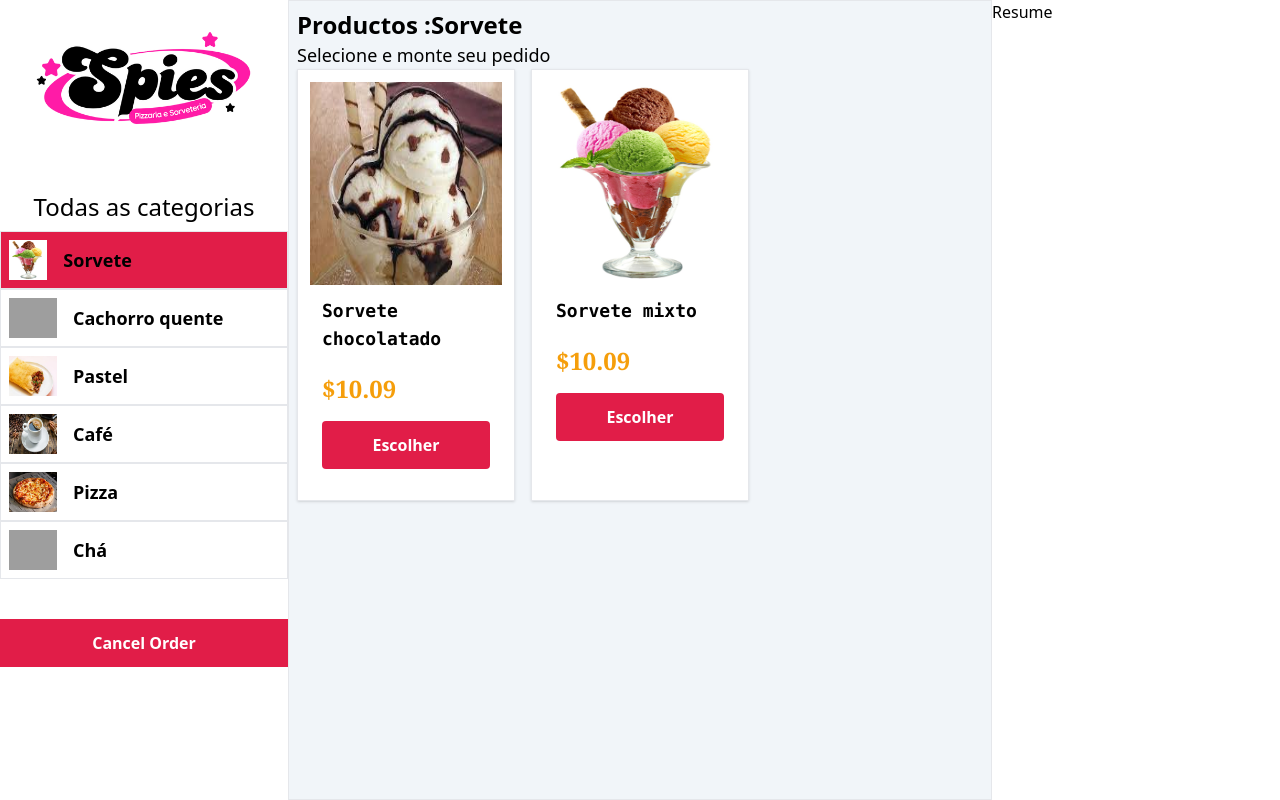
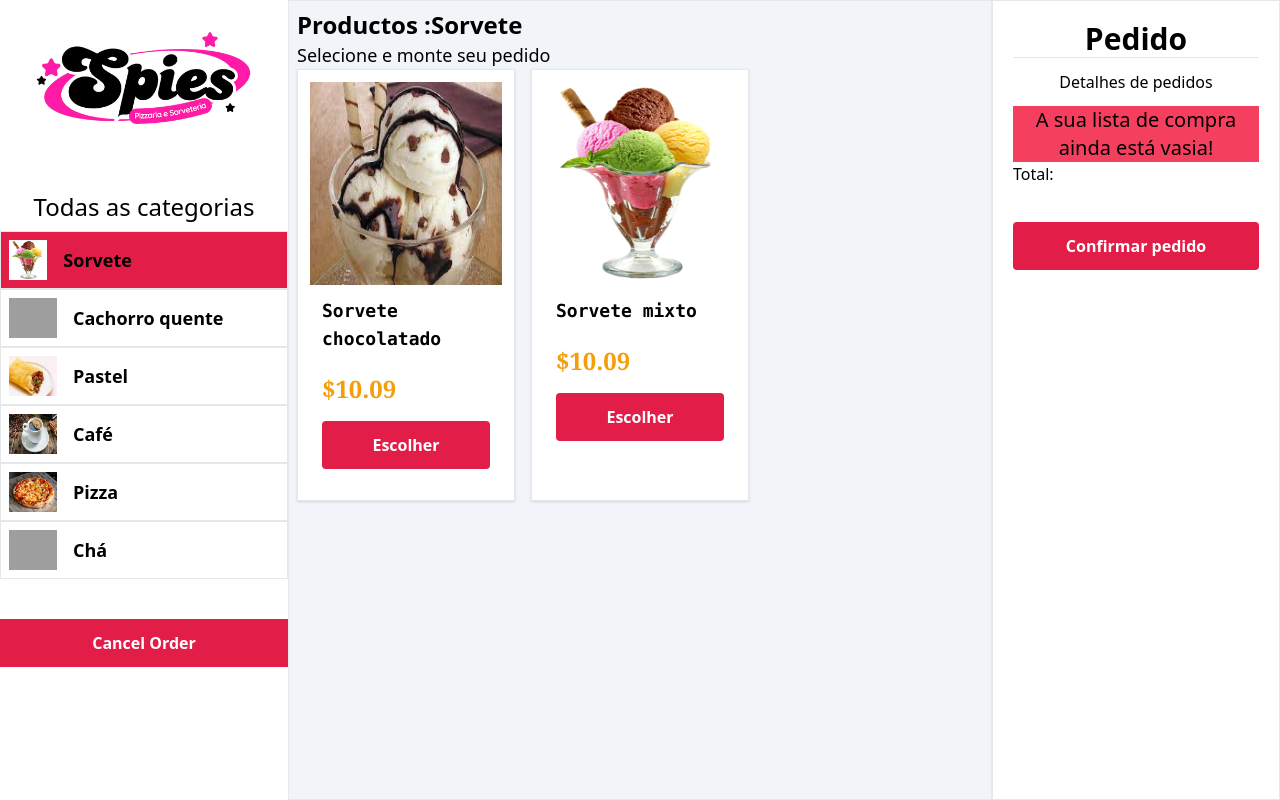
Before and after one commit to maxiamikel19/pizzaria-app, a React (Vite) app: page / in a window 1280 px wide. Built offline with nearby package versions, Linux system fonts and the light colour scheme; grey boxes are pictures that could not be loaded.

Commit message:
Implementar a section pedido (1a pte)

```diff
--- /dev/null
+++ b/src/components/ProducrResume.jsx
@@ -0,0 +1,38 @@
+export default function ProductResume({product}){
+    //console.log(product)
+    return (
+        <div className="space-y-1 p-4 border-b-2">
+          <div className="space-y-2 pb-10">
+            <p className="text-sm font-normal">Produto: {product.name}</p>
+            <p className="text-sm font-noemal ">QTD: {product.quantity}</p>
+            <p className="text-sm font-noemal text-amber-500">
+              Precio: {product.price}
+            </p>
+            <p className="text-lg text-gray-700">
+              Subtotal: {product.price * product.quantity}
+            </p>
+          </div>
+
+          <div className="flex justify-around gap-2 pb-4">
+            <button
+              type="button"
+              className="bg-sky-700 p-2 text-white rounded-md font-bold uppercase shadow-md text-center"
+            >
+              <svg xmlns="http://www.w3.org/2000/svg" fill="none" viewBox="0 0 24 24" stroke-width="1.5" stroke="currentColor" className="size-4">
+                <path stroke-linecap="round" stroke-linejoin="round" d="m16.862 4.487 1.687-1.688a1.875 1.875 0 1 1 2.652 2.652L10.582 16.07a4.5 4.5 0 0 1-1.897 1.13L6 18l.8-2.685a4.5 4.5 0 0 1 1.13-1.897l8.932-8.931Zm0 0L19.5 7.125M18 14v4.75A2.25 2.25 0 0 1 15.75 21H5.25A2.25 2.25 0 0 1 3 18.75V8.25A2.25 2.25 0 0 1 5.25 6H10" />
+            </svg>
+
+            </button>
+            <button
+              type="button"
+              className="bg-red-700 p-2 text-white rounded-md font-bold uppercase shadow-md text-center"
+            >
+              <svg xmlns="http://www.w3.org/2000/svg" fill="none" viewBox="0 0 24 24" stroke-width="1.5" stroke="currentColor" className="size-4">
+                  <path stroke-linecap="round" stroke-linejoin="round" d="m20.25 7.5-.625 10.632a2.25 2.25 0 0 1-2.247 2.118H6.622a2.25 2.25 0 0 1-2.247-2.118L3.75 7.5m6 4.125 2.25 2.25m0 0 2.25 2.25M12 13.875l2.25-2.25M12 13.875l-2.25 2.25M3.375 7.5h17.25c.621 0 1.125-.504 1.125-1.125v-1.5c0-.621-.504-1.125-1.125-1.125H3.375c-.621 0-1.125.504-1.125 1.125v1.5c0 .621.504 1.125 1.125 1.125Z" />
+            </svg>
+
+            </button>
+          </div>
+        </div>
+      );
+}
--- a/src/components/ProductModal.jsx
+++ b/src/components/ProductModal.jsx
@@ -1,11 +1,22 @@
 import usePizzaria from "../hooks/usePizzaria"
 import { moneyFormatter } from "../helpers"
-import { useState } from "react"
+import { useState, useEffect } from "react"
+
 
 export default function ProductModal(){
 
-    const {product, handlerClickModal} = usePizzaria()
+    const {product, handlerClickModal, handleAddProduct, order} = usePizzaria()
     const [quantity, setQuantity] = useState(1)
+    const [edit, setEdit] = useState(false)
+
+    useEffect(() =>{
+        if(order.some(orderState => orderState.id === product.id)){
+            const produtEdit = order.filter(orderState => orderState.id === product.id)[0]
+            setQuantity(produtEdit.quantity)
+            setEdit(true)
+        }
+    },[order]
+    )
 
     const plusQuantity = () => {
         if(quantity == 10){
@@ -29,7 +40,7 @@ export default function ProductModal(){
             </div>
             <div className="md:w-2/3">
                 <div className="flex justify-end" onClick={handlerClickModal}>
-                    <svg xmlns="http://www.w3.org/2000/svg" fill="none" viewBox="0 0 24 24" strokeWidth={1.5} stroke="currentColor" className="size-6">
+                    <svg xmlns="http://www.w3.org/2000/svg" fill="none" viewBox="0 0 24 24" strokeWidth={1.5} stroke="currentColor" className="size-6 cursor-pointer">
                         <path strokeLinecap="round" strokeLinejoin="round" d="M6 18 18 6M6 6l12 12" />
                     </svg>
                 </div>
@@ -52,7 +63,7 @@ export default function ProductModal(){
                         </svg>
                     </button>
 
-                    <p className="text-amber-500 font-serif"> {quantity} </p>
+                    <p className="text-amber-500 font-serif font-bold"> {quantity} </p>
 
                     <button type="button" className="text-sm ml-3" onClick={() => minusQuantity()}>
                         <svg xmlns="http://www.w3.org/2000/svg" fill="none" viewBox="0 0 24 24" strokeWidth={1.5} stroke="currentColor" className="size-6">
@@ -61,8 +72,12 @@ export default function ProductModal(){
                     </button>
                  </div>
 
-                <button className="text-lg font-normal cursor-pointer truncate rounded-xl mt-10 flex bg-rose-500 hover:bg-rose-700 pt-3 pb-3 pl-5 pr-5 text-center" type="button">
-                    Adicionar no carrinho
+                <button
+                    className="text-center bg-rose-600 w-full mt-4 p-3 font-bold truncate  text-white rounded"
+                    type="button"
+                    onClick={() => {handleAddProduct({quantity,...product }), handlerClickModal()}}
+                >
+                    {edit ? 'Salvar' : ' Adicionar no carrinho'}
                 </button>
             </div>
         </div>
--- a/src/components/Resume.jsx
+++ b/src/components/Resume.jsx
@@ -1,7 +1,41 @@
+import usePizzaria from "../hooks/usePizzaria";
+import ProductResume from "./ProducrResume"
+
 export default function Resume(){
+
+    const {order} = usePizzaria();
     return (
-        <div className="md:w-72">
-            <h1>Resume</h1>
-        </div>
+        <aside className="md:w-72 h-screen border overflow-y-scroll p-5 flex-wrap">
+            <h1 className="text-3xl font-black text-center border-b">Pedido</h1>
+            <p className="text-normal text-center p-3">Detalhes de pedidos</p>
+
+            <div className="block">
+                {order.length === 0 ? (
+                    <div className="flex">
+                        <p className="text-center text-xl bg-rose-500" >A sua lista de compra ainda está vasia!</p>
+                    </div>
+                ) : (
+                        order.map(product => (
+                            <ProductResume
+                                key={product.id}
+                                product={product}
+                            />
+                        ))
+                    )}
+            </div>
+
+           <p> Total: {''} </p>
+
+           <form className="w-full">
+            <div className="mt-5">
+                <input
+                    type="submit"
+                    value="Confirmar pedido"
+                    className="text-center bg-rose-600 w-full mt-4 p-3 font-bold truncate  text-white rounded cursor-pointer"
+                />
+            </div>
+           </form>
+
+        </aside>
     )
 }
--- a/src/context/AppProvider.jsx
+++ b/src/context/AppProvider.jsx
@@ -10,6 +10,7 @@ const AppProvider = ({children}) =>{
     const [selectedCategory, setSelectedCategory] = useState(categories[0])
     const [modal, setModal] = useState(false)
     const [product, setProduct] = useState({})
+    const [order, setOrder] = useState([])
 
     const handleClickCategory  = (id) => {
         const category = categories.filter(category => category.id === id)[0]
@@ -26,6 +27,14 @@ const AppProvider = ({children}) =>{
        // console.log(product)
     }
 
+    const handleAddProduct = ({category_id, foto, description,...product}) => {
+        if(order.some(orderState => orderState.id === product.id)){
+            const updatedOrder = order.map(orderState => orderState.id === product.id ? product : orderState)
+            setOrder(updatedOrder)
+        }else{
+            setOrder([...order, product])
+        }
+    }
     return(
         <AppContext.Provider
             value={{
@@ -35,7 +44,9 @@ const AppProvider = ({children}) =>{
                 modal,
                 handlerClickModal,
                 product,
-                handleSetProduct
+                handleSetProduct,
+                order,
+                handleAddProduct
             }}
         >{children}</AppContext.Provider>
     )
```
